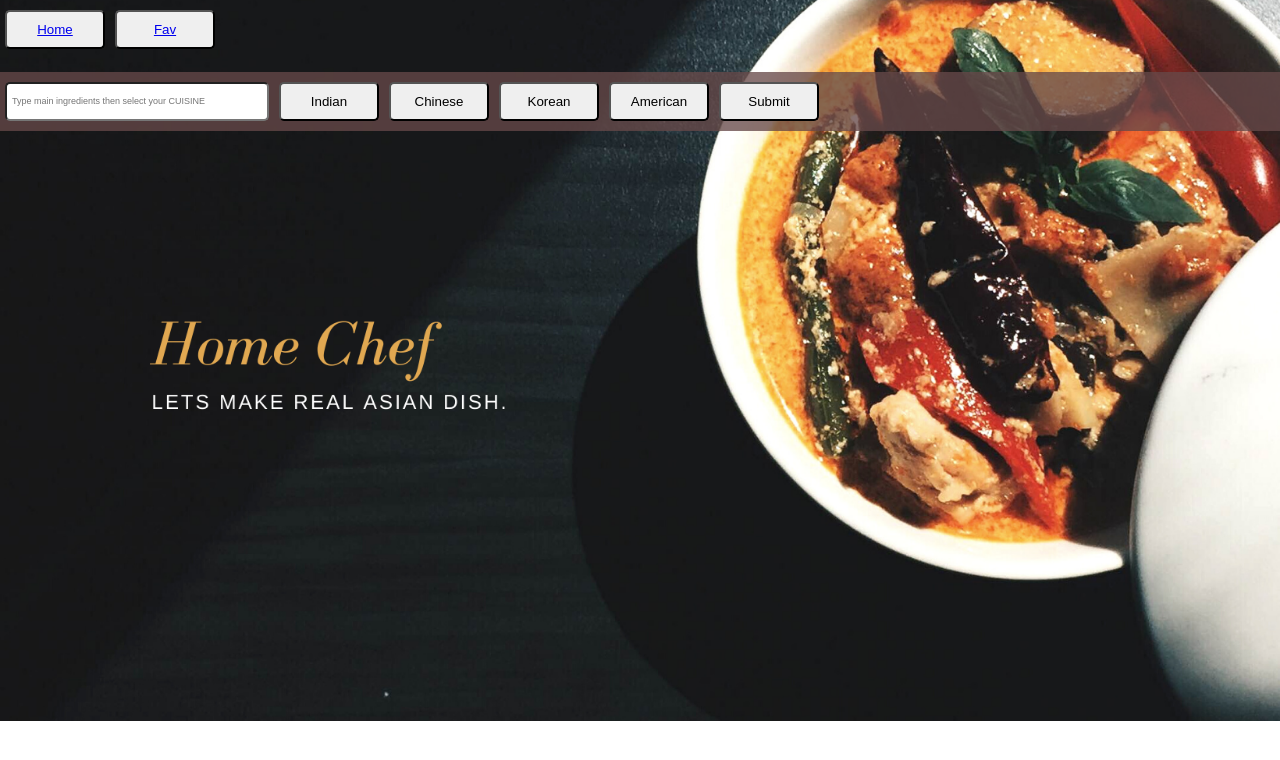
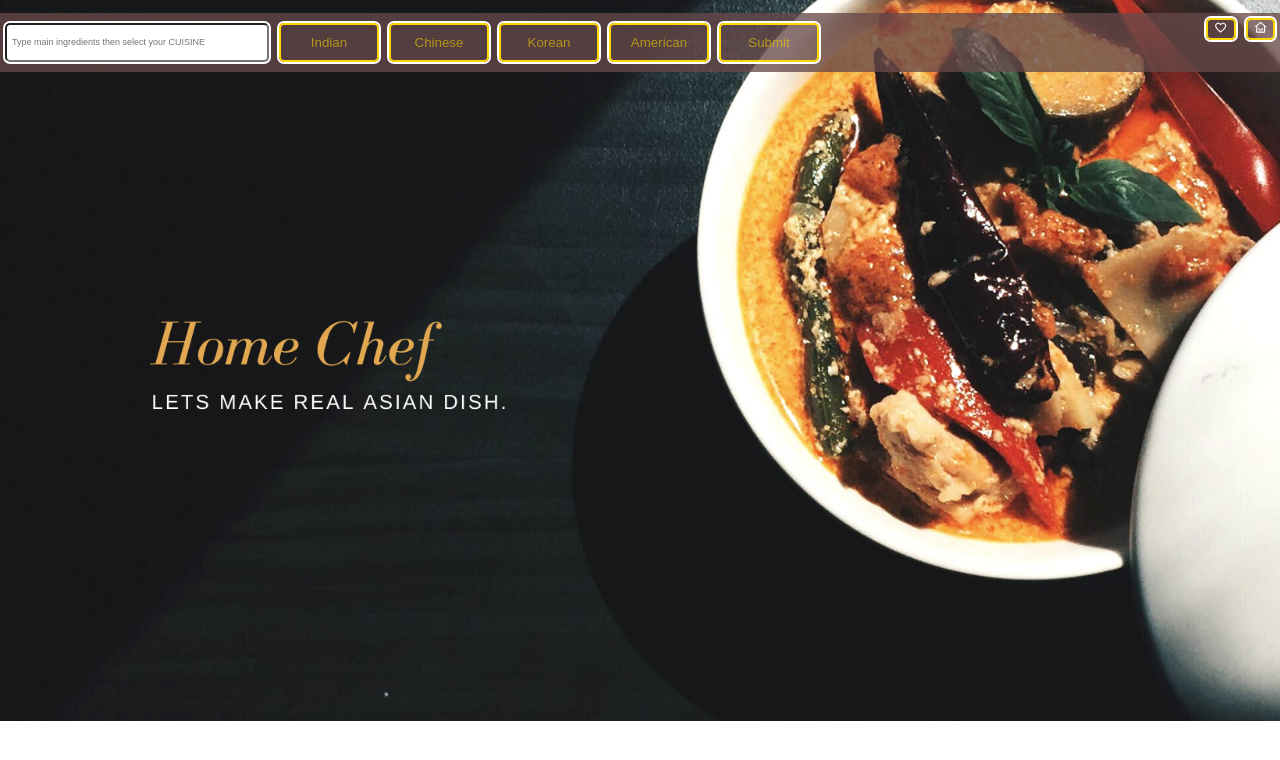
Before and after one commit to asaad227/asian-recipe, a React (Create React App) app: page / in a window 1280 px wide. Shown: the top 760 px of the page. Built offline with nearby package versions, Linux system fonts and the light colour scheme.

Commit message:
css icon update

```diff
--- a/package.json
+++ b/package.json
@@ -9,6 +9,7 @@
     "cors": "^2.8.5",
     "react": "^18.1.0",
     "react-dom": "^18.1.0",
+    "react-icons": "^4.4.0",
     "react-router-dom": "^6.3.0",
     "react-scripts": "^5.0.1",
     "web-vitals": "^2.1.4"
--- a/src/Components/App/App.css
+++ b/src/Components/App/App.css
@@ -40,6 +40,7 @@
 
 .textIn{
   width: 250px;
+  box-shadow: 0px 0px 0px 2px white;
   padding: 10px 5px;
   margin: 10px 5px;
   border-radius: 5px;
@@ -52,7 +53,11 @@
   width: 100px;
   padding: 10px 5px;
   margin: 10px 5px;
+  background-color: initial;
+  border: 2px solid gold;
   border-radius: 5px;
+  box-shadow: 0px 0px 0px 2px white;
+  color: rgba(255, 217, 0, 0.562);
 
 }
 
@@ -70,11 +75,15 @@ image{
   border-radius: 20px;
 }
 .cuisineInput:hover, .textIn:hover, .submit:hover{
-  color: rgba(255, 217, 0, 0.562);
+  color: rgba(255, 255, 255, 0.807);
+  cursor: pointer;
   font-style: oblique;
   text-transform: uppercase;
   background-color:rgb(63 6 6 / 60%);
   transition: 0.7s;
+}
+.cuisineInput:active{
+  background-color: white;
 }
 
 .label, .ingredientPara{
@@ -82,7 +91,27 @@ image{
   color: aliceblue;
 }
 
+.reBtn{
+  float: right;
+  margin: 5px 5px;
+  background-color: initial;
+  border: 2px solid gold;
+  border-radius: 5px;
+  box-shadow: 0px 0px 0px 2px white;
+  color: red;
+}
 
+.iconNav{
+  color: white;
+}
+.iconNav:hover{
+  color: goldenrod;
+  transition: 0.5s;
+  cursor: pointer;
+}
+.reBtn:active{
+background-color: brown;
+}
 @media screen and (max-width: 700px) {
   .form{
     justify-content: center;
--- a/src/Components/App/App.js
+++ b/src/Components/App/App.js
@@ -1,5 +1,6 @@
 import React, {useState} from 'react'
 import './App.css';
+import { MdOutlineFavoriteBorder } from "react-icons/md";
 
 
 
@@ -52,7 +53,7 @@ function App() {
 <div>
 <img src={e.recipe.image} width={200} height={200} alt={e.recipe.label}/>
 </div>
-<button onClick={()=> localStorage.setItem(e.recipe.label, JSON.stringify(e.recipe))} className="cuisineInput">Fav</button>
+<button onClick={()=> localStorage.setItem(e.recipe.label, JSON.stringify(e.recipe))} className="reBtn"><MdOutlineFavoriteBorder className='iconNav' /></button>
 <p className='ingredientPara'>{e.recipe.ingredientLines}</p>
 </section>)}
 </div>
--- a/src/Components/Fav/Fav.js
+++ b/src/Components/Fav/Fav.js
@@ -1,5 +1,6 @@
 
-import React, { useState, useEffect } from 'react'
+import React, { useState, useEffect } from 'react';
+import { RiDeleteBin5Line } from "react-icons/ri";
 
 export default function Fav() {
   const [data, setData] = useState([])
@@ -33,7 +34,8 @@ function remove(e){
   </div>
 
   <p className='ingredientPara'>{e.ingredientLines}</p>
-  <button onClick={()=>remove(e)}>Remove</button>
+
+  <button onClick={()=>remove(e)} className='reBtn'><RiDeleteBin5Line className='iconNav' /></button>
   </section>)}
   </div>
   )
--- a/src/Components/Nav/Nav.js
+++ b/src/Components/Nav/Nav.js
@@ -1,14 +1,15 @@
 import React from 'react';
 import {Link} from 'react-router-dom';
-
+import { RiHomeSmileLine } from "react-icons/ri";
+import { MdOutlineFavoriteBorder } from "react-icons/md";
 export default function Nav() {
   return (
     <div>
-        <button className='cuisineInput'><Link className='navList' to="/">
-           Home
+        <button className='reBtn'><Link className='navList' to="/">
+        <RiHomeSmileLine  className='iconNav'/>
           </Link></button>
-          <button className='cuisineInput'><Link to="/fav">
-          Fav
+          <button className='reBtn'><Link to="/fav">
+          <MdOutlineFavoriteBorder className='iconNav' />
           </Link></button>
     </div>
   )
```
Also changed, not shown: 1 other file (tests, documents, lock files or other folders).
